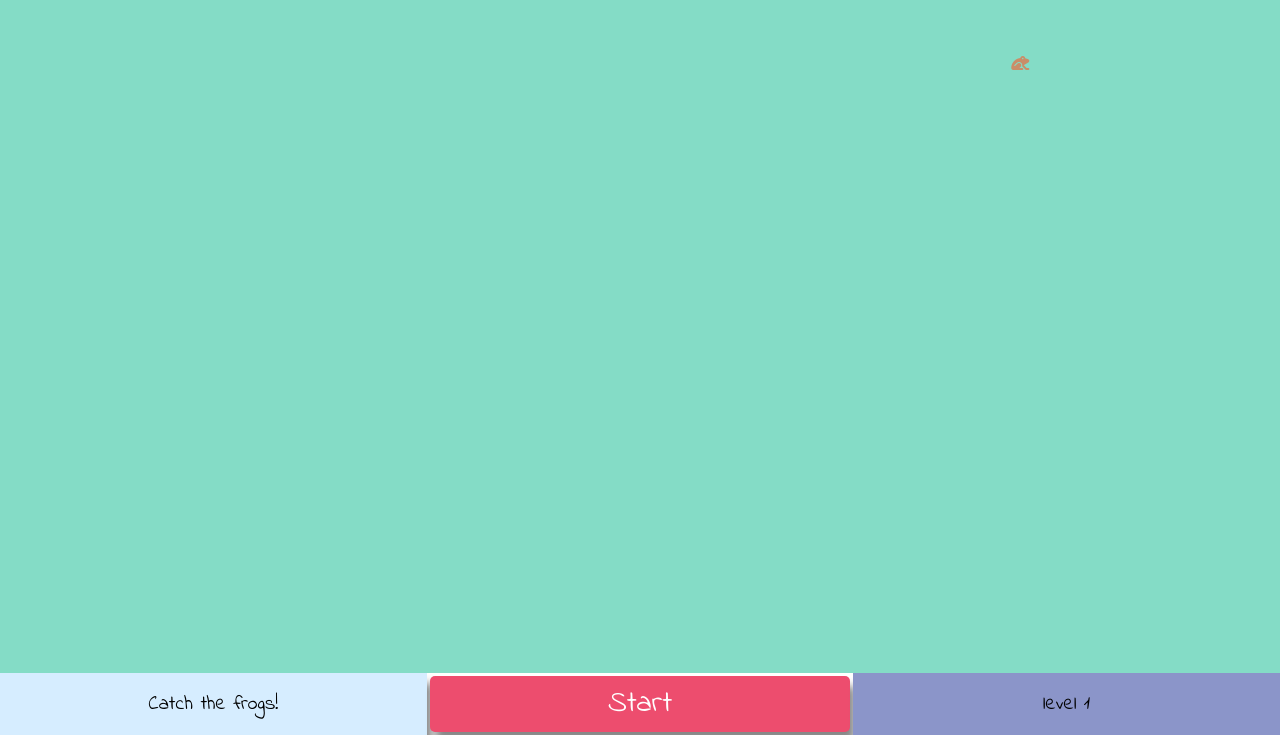
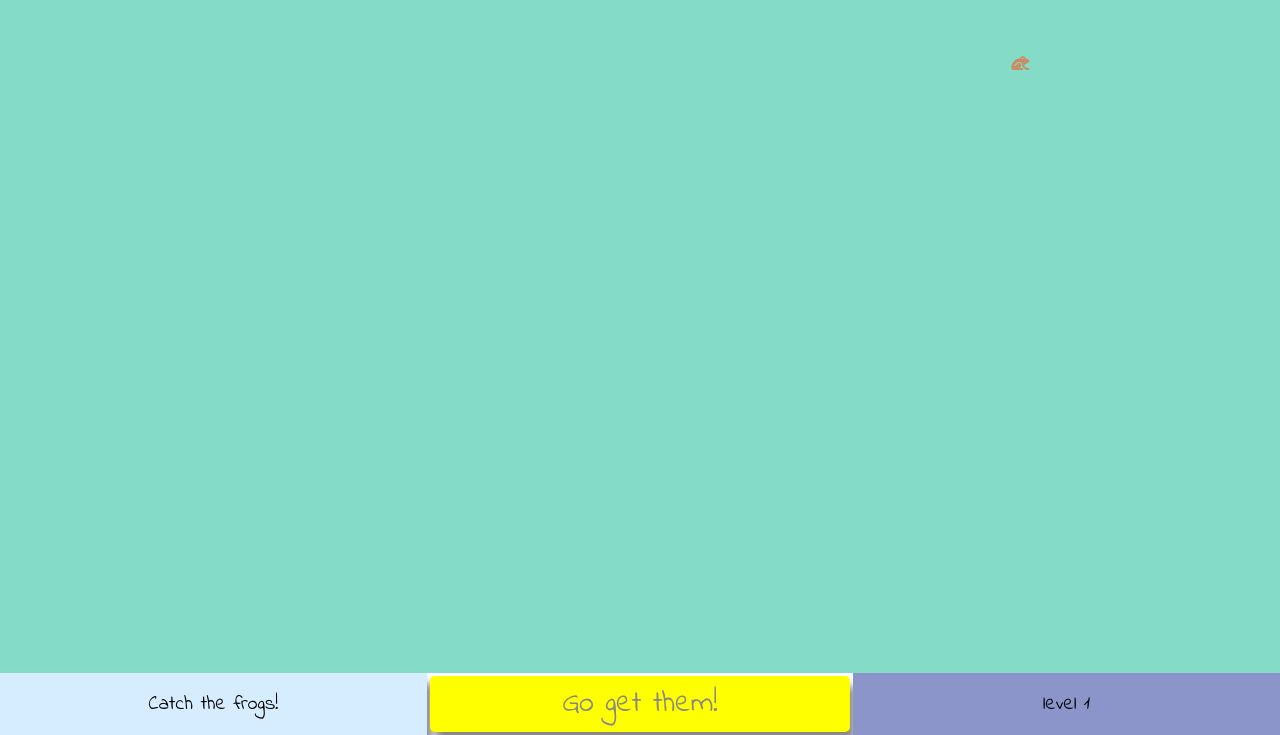
Before and after one commit to Renee88/FrogsGame, a plain HTML site: page index.html in a window 1280 px wide. Both pictures are taken after a click on the element "Start". Shown: the part 65-800 px from the top of the page. Drawn offline with nearby package versions, Linux system fonts and the light colour scheme; a web font is replaced by a local one.

Commit message:
start button is active only when the game starts

```diff
--- a/index.html
+++ b/index.html
@@ -24,7 +24,7 @@
         </div>
         <div id="status-bar">
             <div id="frog-counter" class="status">Catch the frogs!</div>
-            <div id="start">Start</div>
+            <div id = "start" class="start">Start</div>
             <div id="level" class="status">Level - </div>
         </div>
     </div>
--- a/logic.js
+++ b/logic.js
@@ -15,7 +15,6 @@ Frogies = function () {
         } else if (level > 1) {
             seconds = 5 + level - 1
         }
-
 
     }
 
@@ -35,7 +34,6 @@ Frogies = function () {
         level += 1
         setSeconds()
         addFrog()
-
     }
 
     const removeFrog = function (frogID) {
@@ -88,7 +86,6 @@ Frogies = function () {
         frogSize(frog.top, frog)
         frog.id = "frog-" + num
         return frog
-
     }
 
     const countdown = function () {
--- a/main.js
+++ b/main.js
@@ -1,12 +1,16 @@
 const render = Renderer()
 render.fadeOutWelcome()
 
-$("#start").on("click", function () {
-    frogies.startGame()
-    frogies.countdown()
-    render.renderFrogs(frogies.getFrogs())
-    render.levelNo()
-
+$(".start").on("click", function () {
+    if($(".start")[0]){
+        debugger
+        console.log($(".start")[0])
+        frogies.startGame()
+        frogies.countdown()
+        render.renderFrogs(frogies.getFrogs())
+        render.levelNo()
+        render.unableStartButton()
+    }
 })
 
 $("#game").on("click", "i", function () {
--- a/render.js
+++ b/render.js
@@ -10,7 +10,6 @@ const Renderer = function () {
     const setPosition = function (left, top, elementId) {
         document.getElementById(elementId).style.left = left
         document.getElementById(elementId).style.top = top
-
     }
 
     const setColor = function (elementId, elementColor) {
@@ -88,7 +87,11 @@ const Renderer = function () {
 
     }
 
-
+    const unableStartButton = function(){
+        $("#start").empty()
+        $("#start").append('Go get them!')
+        $("#start").attr("class","game-on")
+    }
 
 
     return {
@@ -98,7 +101,8 @@ const Renderer = function () {
         levelNo,
         gameOver,
         timerDiv,
-        fadeOutWelcome
+        fadeOutWelcome,
+        unableStartButton
 
     }
 
--- a/style.css
+++ b/style.css
@@ -52,7 +52,7 @@ body{
 
 }
 
-#start{
+.start{
     grid-area: s;
     display: grid;
     background-color: #ED4D6E;
@@ -63,6 +63,21 @@ body{
     margin: 3px;
     font-size: 30px;
     color: white;
+    border-radius: 5px;
+    box-shadow: 5px 10px 8px #888888;
+}
+
+.game-on{
+    grid-area: s;
+    display: grid;
+    background-color: yellow;
+    /*ACD7EC after pressing*/
+    align-content: center;
+    justify-content: center;
+    font-family: 'Indie Flower', cursive;
+    margin: 3px;
+    font-size: 30px;
+    color: #888888;
     border-radius: 5px;
     box-shadow: 5px 10px 8px #888888;
 }
```
